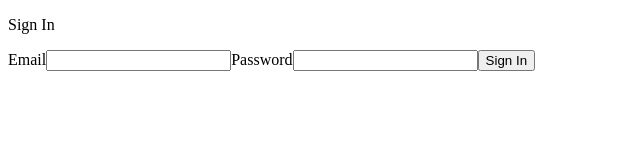
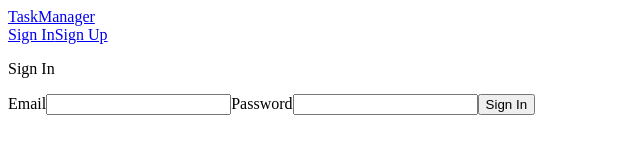
Before and after one commit to m2lovric/Prototyp_todo, a Gatsby site: page /signin in a window 1280 px wide. Shown: the whole page, without its empty margins (0-640 px from the left). Built offline with nearby package versions, Linux system fonts and the light colour scheme; Gatsby itself is replaced by a stand-in of ours.

Commit message:
Update classes

```diff
--- a/src/pages/signin.tsx
+++ b/src/pages/signin.tsx
@@ -1,17 +1,22 @@
 import React from 'react'
+import Layout from '../components/Layout';
 
 const SignIn = () => {
   return (
-    <>
+    <Layout>
+      <section className="sign">
+        <article>
           <p>Sign In</p>
-      <form action="">
+        </article>
+        <form action="" className="sign__form">
           <label htmlFor="">Email</label>
           <input type="text" />
           <label htmlFor="">Password</label>
           <input type="password" name="" id="" />
-        <button type="submit">Sign In</button>
+          <button type="submit" className="sign__btn red">Sign In</button>
         </form>
-    </>
+      </section>
+    </Layout>
   )
 }
 
```
Also changed, not shown: src/pages/signup.tsx (+8 -5 lines). Lines whose indentation alone changed are shown as unchanged.
